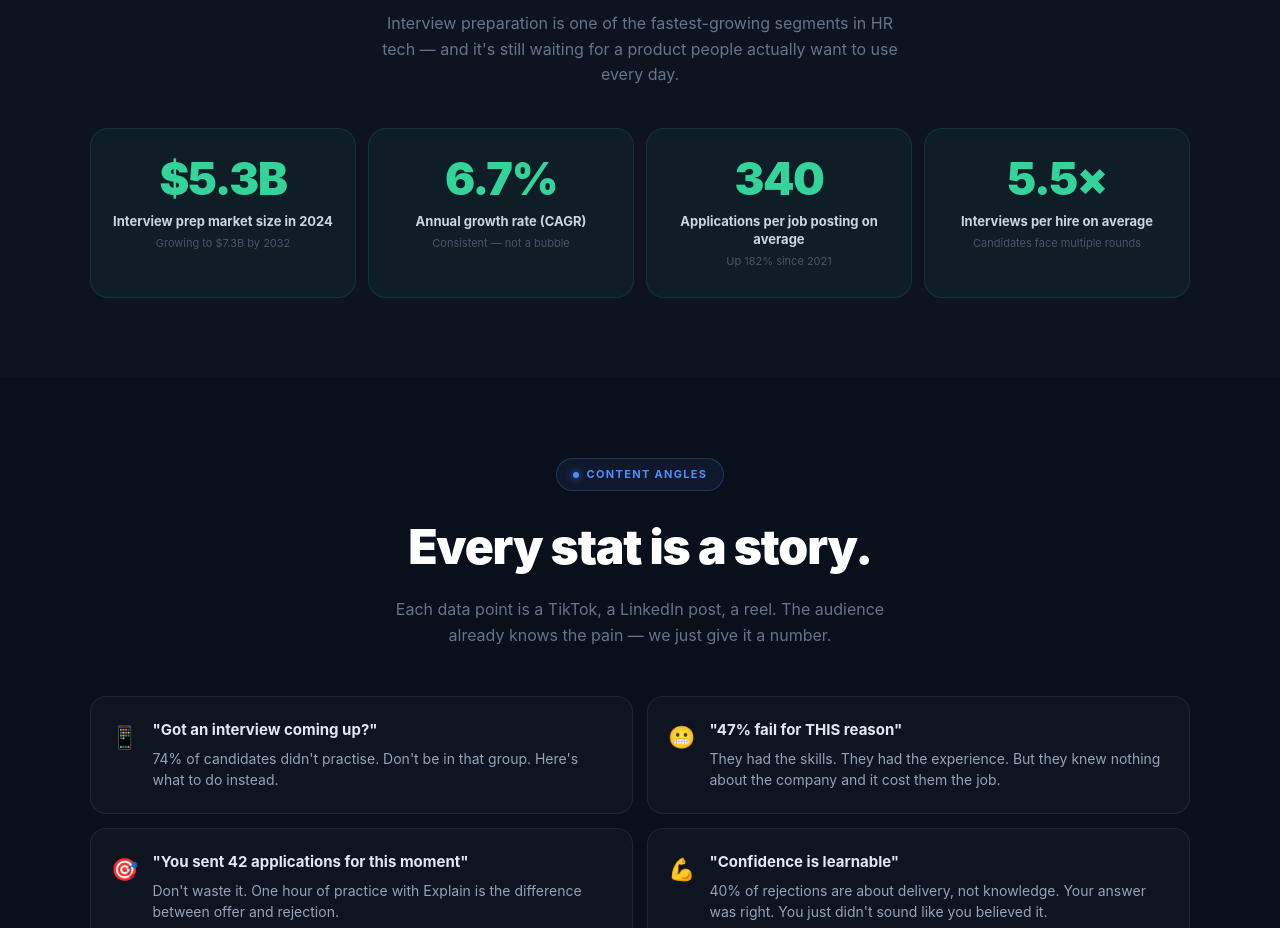
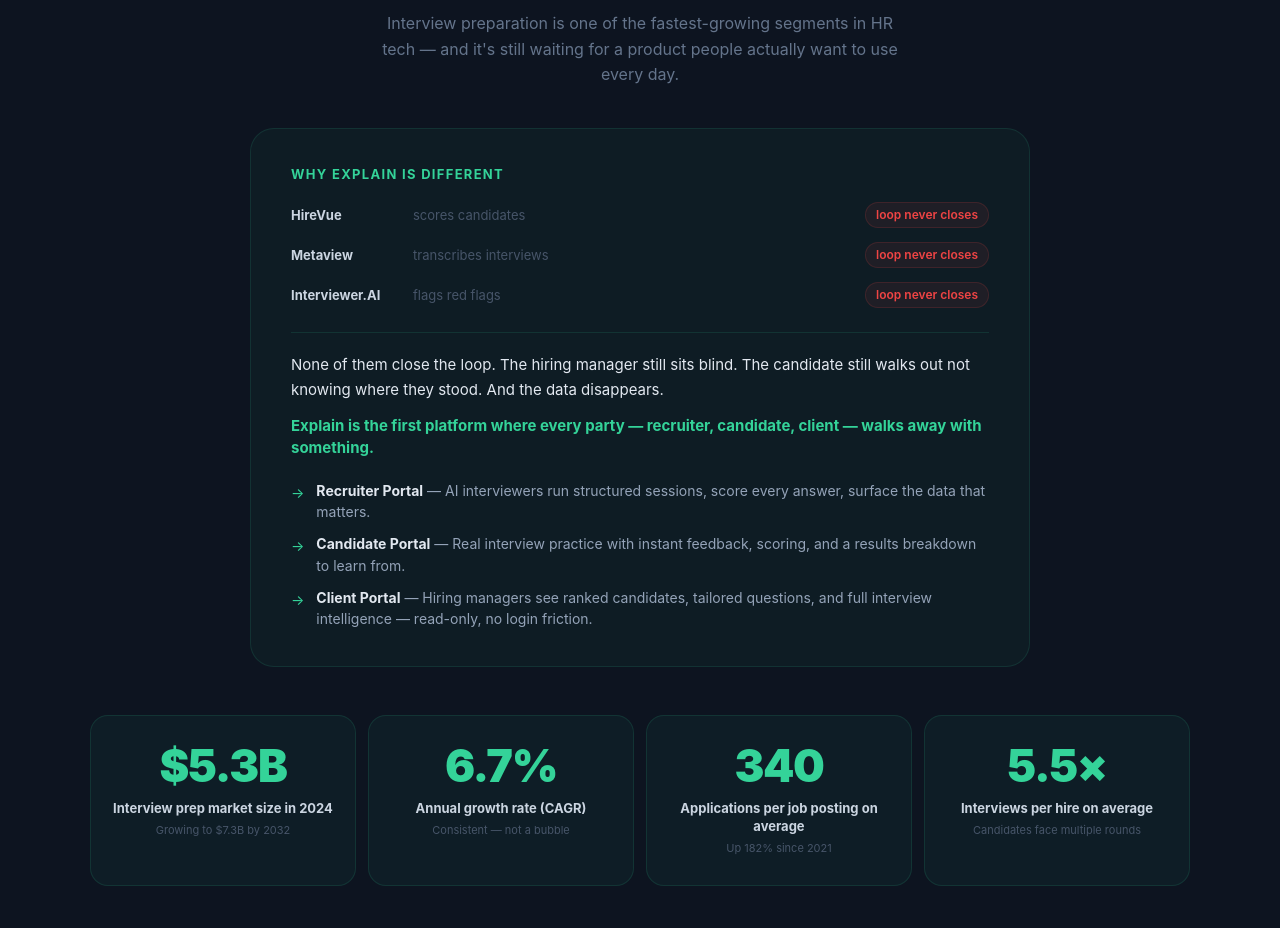
Before and after one commit to PercentileOne/p1-frontend, a React (Vite) app in the folder src/explain-global/: page /the-problem in a window 1280 px wide. Shown: the part 4240-5168 px from the top of the page. Built offline with nearby package versions, Linux system fonts and the light colour scheme.

Commit message:
feat: add competitor comparison + portal breakdown to the-problem page

```diff
--- a/src/explain-global/src/pages/TheProblemPage.tsx
+++ b/src/explain-global/src/pages/TheProblemPage.tsx
@@ -218,6 +218,47 @@
               Interview preparation is one of the fastest-growing segments in HR tech — and it's still waiting for a product people actually want to use every day.
             </p>
           </div>
+
+          {/* WHY EXPLAIN IS DIFFERENT */}
+          <div style={{ maxWidth: 780, margin: '0 auto 48px', background: 'rgba(52,211,153,0.04)', border: '1px solid rgba(52,211,153,0.12)', borderRadius: 24, padding: '36px 40px' }}>
+            <div style={{ fontSize: 13, fontWeight: 700, letterSpacing: '0.1em', color: '#34D399', textTransform: 'uppercase', marginBottom: 18 }}>Why Explain is different</div>
+            <div style={{ display: 'flex', flexDirection: 'column', gap: 14, marginBottom: 24 }}>
+              {[
+                { name: 'HireVue', does: 'scores candidates' },
+                { name: 'Metaview', does: 'transcribes interviews' },
+                { name: 'Interviewer.AI', does: 'flags red flags' },
+              ].map(c => (
+                <div key={c.name} style={{ display: 'flex', alignItems: 'center', gap: 12 }}>
+                  <span style={{ fontSize: 13, fontWeight: 700, color: '#cbd5e1', minWidth: 110 }}>{c.name}</span>
+                  <span style={{ fontSize: 13, color: '#475569' }}>{c.does}</span>
+                  <span style={{ marginLeft: 'auto', fontSize: 12, color: '#ef4444', fontWeight: 600, background: 'rgba(239,68,68,0.08)', border: '1px solid rgba(239,68,68,0.15)', borderRadius: 20, padding: '3px 10px', whiteSpace: 'nowrap' }}>loop never closes</span>
+                </div>
+              ))}
+            </div>
+            <div style={{ borderTop: '1px solid rgba(52,211,153,0.12)', paddingTop: 20 }}>
+              <p style={{ fontSize: 15, color: '#e2e8f0', lineHeight: 1.65 }}>
+                None of them close the loop. The hiring manager still sits blind. The candidate still walks out not knowing where they stood. And the data disappears.
+              </p>
+              <p style={{ fontSize: 15, fontWeight: 700, color: '#34D399', marginTop: 12, lineHeight: 1.5 }}>
+                Explain is the first platform where every party — recruiter, candidate, client — walks away with something.
+              </p>
+              <div style={{ display: 'flex', flexDirection: 'column', gap: 10, marginTop: 20 }}>
+                {[
+                  { portal: 'Recruiter Portal', detail: 'AI interviewers run structured sessions, score every answer, surface the data that matters.' },
+                  { portal: 'Candidate Portal', detail: 'Real interview practice with instant feedback, scoring, and a results breakdown to learn from.' },
+                  { portal: 'Client Portal', detail: 'Hiring managers see ranked candidates, tailored questions, and full interview intelligence — read-only, no login friction.' },
+                ].map(p => (
+                  <div key={p.portal} style={{ display: 'flex', gap: 12, alignItems: 'flex-start' }}>
+                    <span style={{ color: '#34D399', fontSize: 14, marginTop: 2, flexShrink: 0 }}>→</span>
+                    <span style={{ fontSize: 14, color: '#94a3b8', lineHeight: 1.55 }}>
+                      <strong style={{ color: '#e2e8f0', fontWeight: 700 }}>{p.portal}</strong> — {p.detail}
+                    </span>
+                  </div>
+                ))}
+              </div>
+            </div>
+          </div>
+
           <div className="market-grid" style={{ display: 'grid', gridTemplateColumns: 'repeat(4,1fr)', gap: 12 }}>
             {[
               { value: '$5.3B', label: 'Interview prep market size in 2024', sub: 'Growing to $7.3B by 2032' },
```
